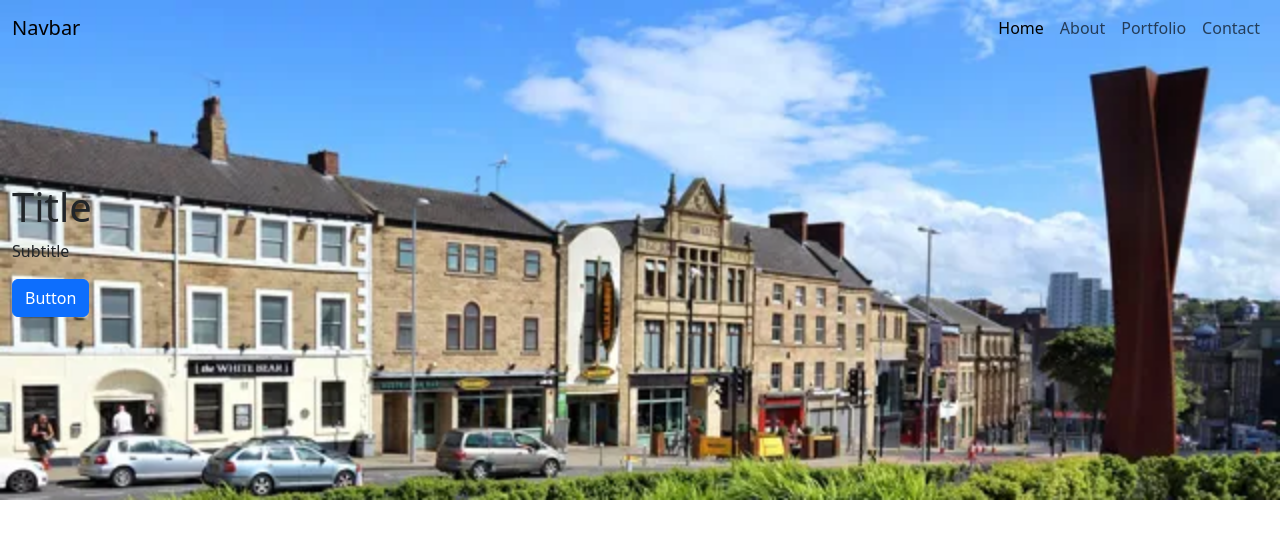
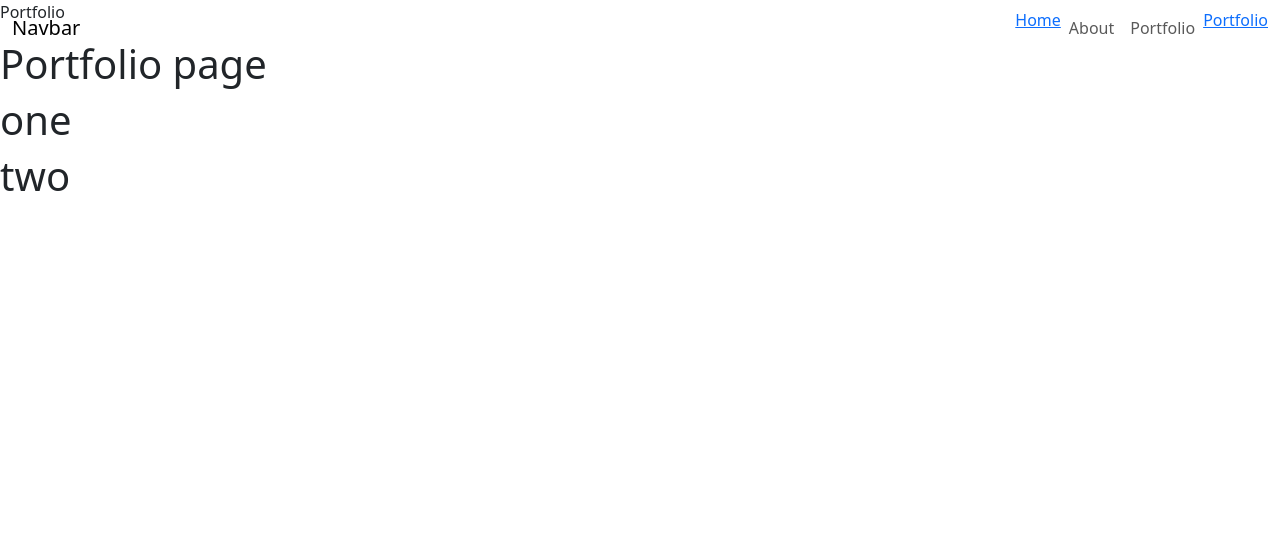
Before and after one commit to Ginjak/Portfolio-With-React, a React (Vite) app: page /#/portfolio in a window 1280 px wide. Shown: the top 538 px of the page. Built offline with nearby package versions, Linux system fonts and the light colour scheme.

Commit message:
Added pages and componenets, added React Router

```diff
--- a/src/App.jsx
+++ b/src/App.jsx
@@ -1,57 +1,19 @@
-import { useState } from "react";
-// import { BrowserRouter as Router, Route, Switch } from "react-router-dom";
+import { HashRouter as Router, Routes, Route } from "react-router-dom";
 import "./App.css";
-import Home from "./components/Home";
-import Portfolio from "./components/Portfolio";
+import Home from "./pages/Home";
+import Portfolio from "./pages/Portfolio";
 import Navbar from "./components/Navbar";
-import Header from "./components/Header";
-import Hero from "./components/Hero";
 
 function App() {
-  // State
-  const [currentPage, setCurrentPage] = useState("home");
-  // Handle page change
-
-  const handlePageChange = (page) => {
-    setCurrentPage(page);
-  };
-
-  // Hero props
-  let heroProps;
-  if (currentPage === "home") {
-    heroProps = {
-      backgroundUrl: "/src/assets/img/barnsley.webp",
-      title: "Title",
-      subtitle: "Subtitle",
-      btnText: "Button",
-    };
-  } else if (currentPage === "about") {
-    heroProps = {
-      backgroundUrl: "/src/assets/img/barnsley.webp",
-      title: "About title",
-      subtitle: "About Subtitle",
-    };
-  } else if (currentPage === "portfolio") {
-    heroProps = {
-      backgroundUrl: "/src/assets/img/barnsley.webp",
-      title: "Portfolio title",
-      subtitle: "Portfolio Subtitle",
-    };
-  } else if (currentPage === "contact") {
-    heroProps = {
-      backgroundUrl: "/src/assets/img/barnsley.webp",
-      title: "Contact title",
-      subtitle: "Contact Subtitle",
-    };
-  }
-
   return (
     <>
-      <Header>
-        <Hero {...heroProps}>
-          <Navbar onPageChange={handlePageChange} />
-        </Hero>
-      </Header>
+      <Router>
+        <Navbar />
+        <Routes>
+          <Route path="/" element={<Home />} />
+          <Route path="/portfolio" element={<Portfolio />} />
+        </Routes>
+      </Router>
     </>
   );
 }
--- /dev/null
+++ b/src/assets/data/projects.json
@@ -0,0 +1,18 @@
+[
+  {
+    "id": 1,
+    "title": "one",
+    "languages": ["HTML", "CSS", "JavaScript"],
+    "github": "ginjak",
+    "link": "https://google.co.uk",
+    "description": "short description of project"
+  },
+  {
+    "id": 2,
+    "title": "two",
+    "languages": ["HTML", "CSS", "JavaScript", "jQuery"],
+    "github": "ginjak",
+    "link": "https://facebook.com",
+    "description": "longer description of this project"
+  }
+]
--- a/src/components/Home/index.jsx
+++ /dev/null
@@ -1,10 +0,0 @@
-import React from "react";
-function Home() {
-  return (
-    <>
-      <h1>Home page</h1>
-    </>
-  );
-}
-
-export default Home;
--- a/src/components/Navbar/index.jsx
+++ b/src/components/Navbar/index.jsx
@@ -1,5 +1,5 @@
 import React from "react";
-import { Link } from "react-router-dom";
+import { NavLink } from "react-router-dom";
 
 function Navbar({ onPageChange }) {
   return (
@@ -23,14 +23,7 @@ function Navbar({ onPageChange }) {
           <div className="collapse navbar-collapse" id="navbarNavDropdown">
             <ul className="navbar-nav ms-auto">
               <li className="nav-item">
-                <a
-                  className="nav-link active"
-                  aria-current="page"
-                  href="#"
-                  onClick={() => onPageChange("home")}
-                >
-                  Home
-                </a>
+                <NavLink to="/">Home</NavLink>
               </li>
               <li className="nav-item">
                 <a
@@ -51,13 +44,14 @@ function Navbar({ onPageChange }) {
                 </a>
               </li>
               <li className="nav-item">
-                <a
+                {/* <a
                   className="nav-link"
                   href="#"
                   onClick={() => onPageChange("contact")}
                 >
                   Contact
-                </a>
+                </a> */}
+                <NavLink to="/portfolio">Portfolio</NavLink>
               </li>
             </ul>
           </div>
--- a/src/components/Portfolio/index.jsx
+++ /dev/null
@@ -1,10 +0,0 @@
-import React from "react";
-function Portfolio() {
-  return (
-    <>
-      <h1>Portfolio page</h1>
-    </>
-  );
-}
-
-export default Portfolio;
--- /dev/null
+++ b/src/components/Projects/index.jsx
@@ -0,0 +1,24 @@
+import React from "react";
+import { useState, useEffect } from "react";
+import portfolioData from "../../assets/data/projects.json";
+function Projects() {
+  const [projects, setProjects] = useState([]);
+  useEffect(() => {
+    setProjects(portfolioData);
+  }, []);
+
+  return (
+    <>
+      <h1>Portfolio page</h1>
+      {projects.map((project) => {
+        return (
+          <div key={project.id}>
+            <h1>{project.title}</h1>
+          </div>
+        );
+      })}
+    </>
+  );
+}
+
+export default Projects;
--- /dev/null
+++ b/src/pages/Home/index.jsx
@@ -0,0 +1,21 @@
+import React from "react";
+import Header from "../../components/Header";
+import Hero from "../../components/Hero";
+function Home() {
+  return (
+    <>
+      <Header>
+        <p>Testingggg</p>
+        <Hero
+          backgroundUrl="/src/assets/img/barnsley.webp"
+          title="Title"
+          subtitle="Subtitle"
+          btnText="Button"
+          btnUrl="https://google.co.uk"
+        />
+      </Header>
+    </>
+  );
+}
+
+export default Home;
--- /dev/null
+++ b/src/pages/Portfolio/index.jsx
@@ -0,0 +1,13 @@
+import React from "react";
+import Header from "../../components/Header";
+import Projects from "../../components/Projects";
+const Portfolio = () => {
+  return (
+    <>
+      <p>Portfolio</p>
+      <Projects />
+    </>
+  );
+};
+
+export default Portfolio;
```
